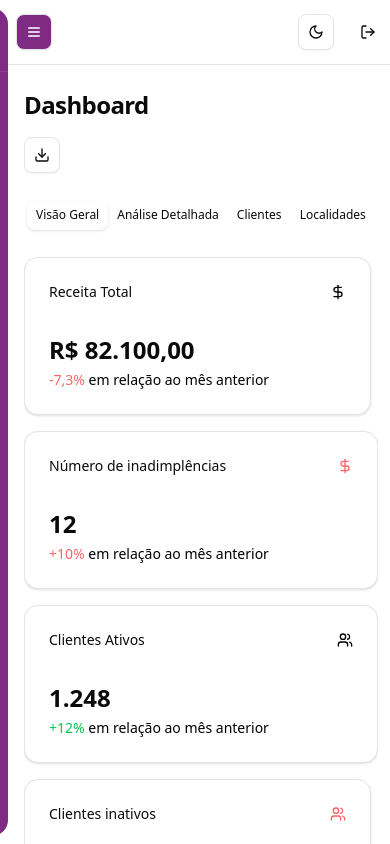
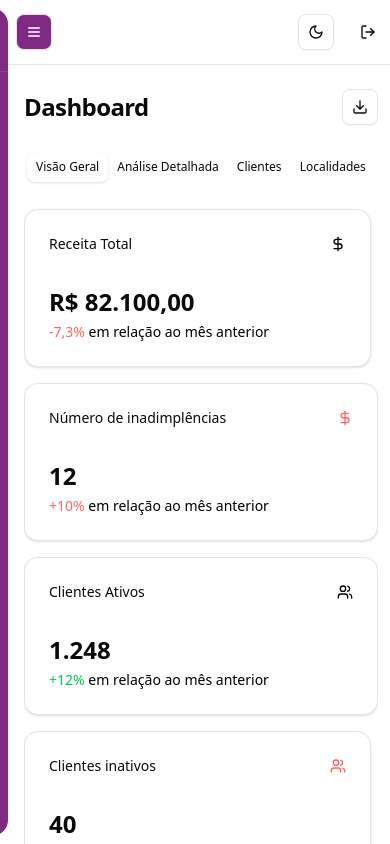
Before and after one commit to locbeauty/locbeauty-front, a Next.js app: page /dashboard in a window 390 px wide. Shown: the top 844 px of the page. Built offline with nearby package versions, Linux system fonts and the light colour scheme.

Commit message:
fix: export report button position; fix customer general information container height

```diff
--- a/src/app/(main)/dashboard/page.tsx
+++ b/src/app/(main)/dashboard/page.tsx
@@ -14,7 +14,7 @@ export default function DashboardPage() {
             <div className="">
                 <main className="flex-1 overflow-auto">
                     <div className="flex flex-col gap-6">
-                        <div className="flex flex-col gap-4 sm:flex-row sm:items-center sm:justify-between">
+                        <div className="flex gap-4 items-center justify-between">
                             <h1 className="text-2xl font-bold tracking-tight">Dashboard</h1>
                             <div className="flex items-center gap-2">
                                 <Button variant="outline" size="icon">
--- a/src/components/pages/customers/create/CustomerGeneralInformationForm.tsx
+++ b/src/components/pages/customers/create/CustomerGeneralInformationForm.tsx
@@ -84,7 +84,7 @@ export function CustomerGeneralInformationForm() {
                     </div>
                 </div>
 
-                <div className="border p-4 rounded-md md:h-[350px] h-[40px]">
+                <div className="border p-4 rounded-md md:h-[350px] h-[350px]">
                     <h3 className="text-lg font-medium mb-4">Informações do Cliente</h3>
 
                     <div className="relative">
```
